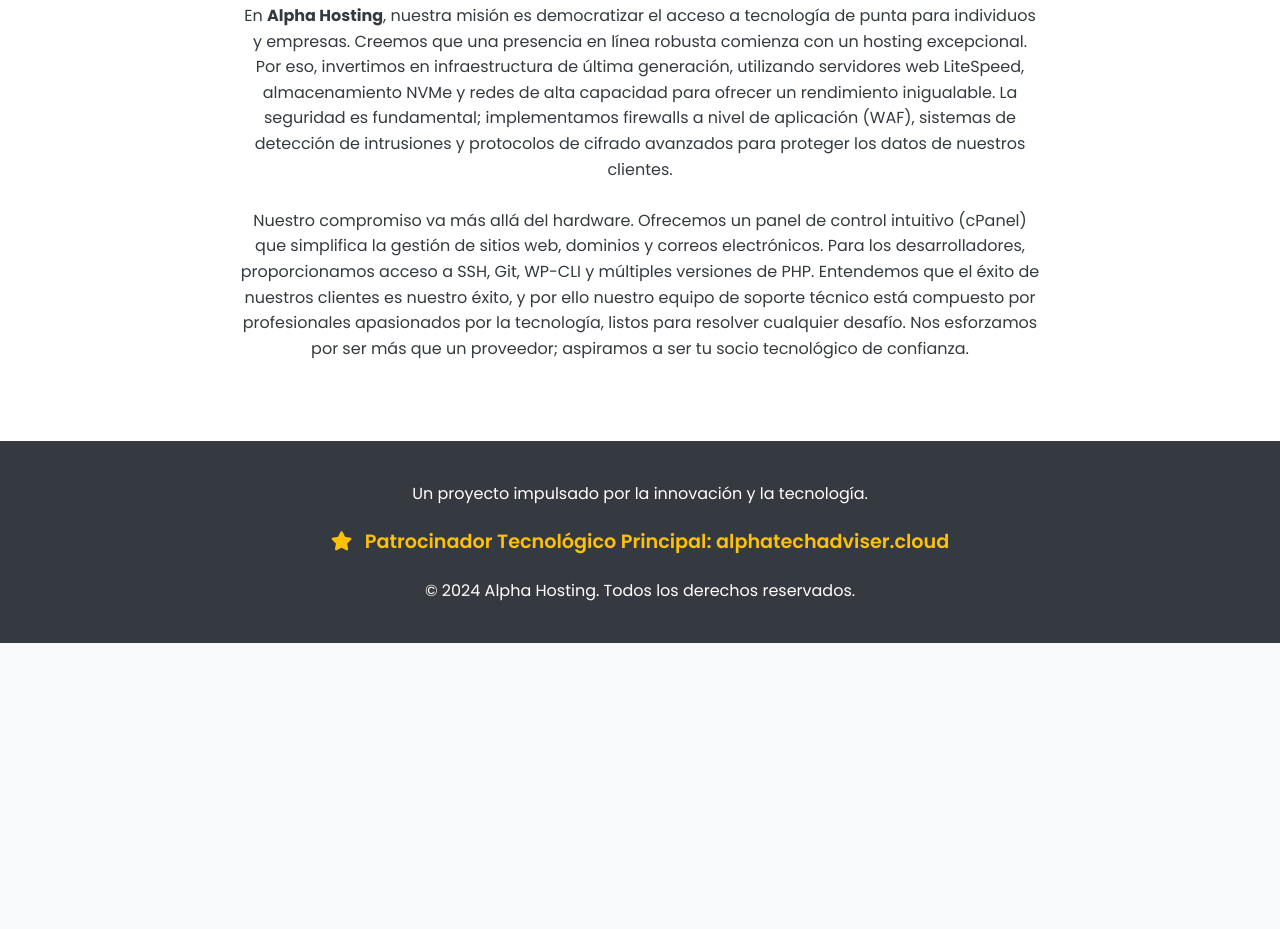
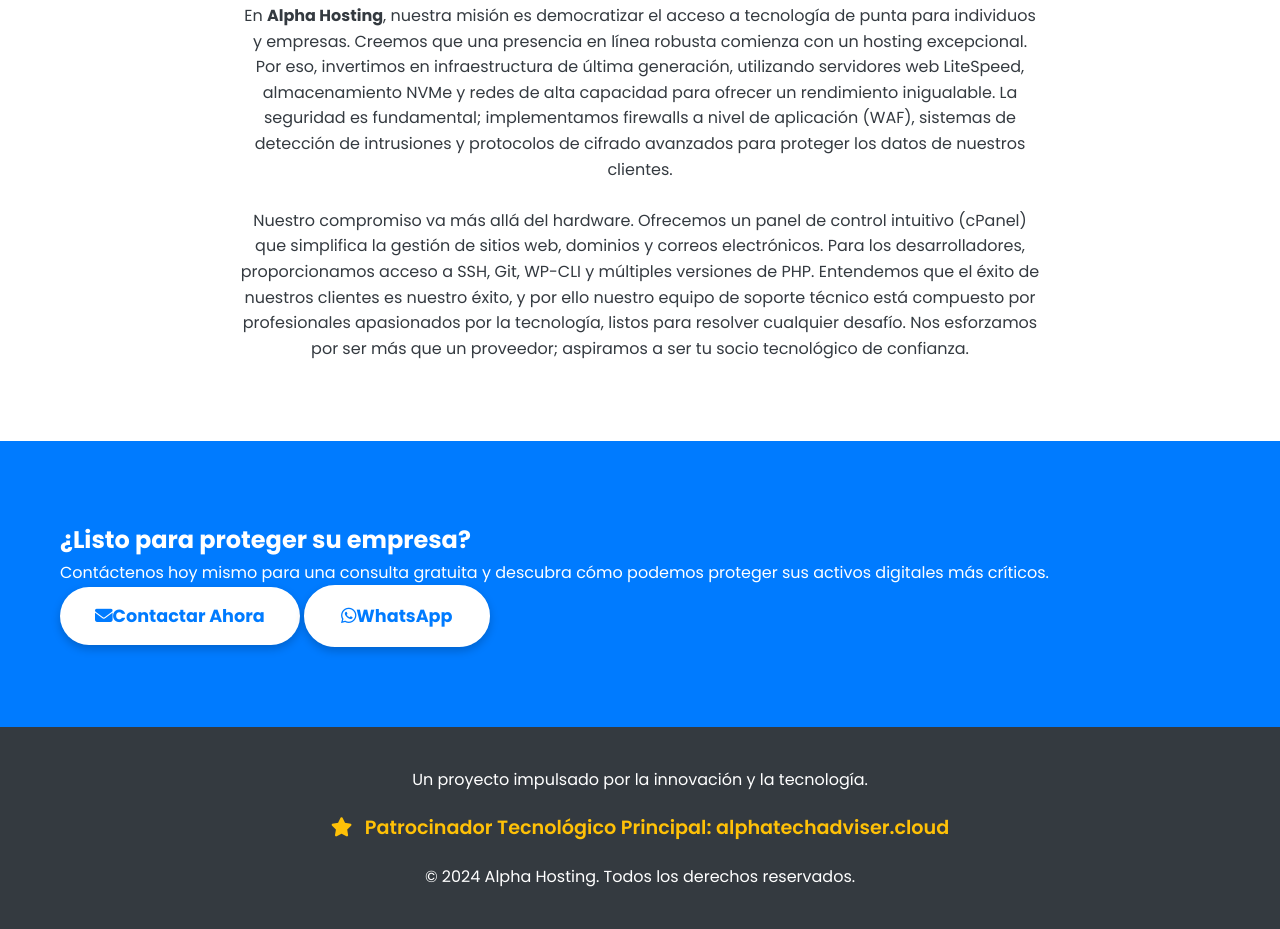
Before and after one commit to aalvarez351/conectandopersonas.life, a plain HTML site: page index.html in a window 1280 px wide. Shown: the part 3167-4096 px from the top of the page. Before the commit the page ends 3810 px from the top, so only its background shows below. Drawn offline with Linux system fonts and the light colour scheme.

Commit message:
Mejorada sección de contacto con estilo coherente

```diff
--- a/index.html
+++ b/index.html
@@ -433,7 +433,25 @@
 
     </main>
 
-    <footer>
+    <section id="contacto" class="cta-section" style="background: var(--primary-color); color: var(--white); padding: 80px 0;">
+    <div class="container text-center">
+        <h2 class="display-5 fw-bold mb-4">¿Listo para proteger su empresa?</h2>
+        <p class="lead mb-4">
+            Contáctenos hoy mismo para una consulta gratuita y descubra cómo podemos
+            proteger sus activos digitales más críticos.
+        </p>
+        <div class="d-flex flex-column flex-md-row gap-3 justify-content-center">
+            <a href="mailto:aalvarez351@gmail.com" class="cta-button" style="background: var(--white); color: var(--primary-color);">
+                <i class="fas fa-envelope me-2"></i>Contactar Ahora
+            </a>
+            <a href="https://wa.me/50762982064" target="_blank" class="cta-button" style="background: var(--white); color: var(--primary-color); border: 2px solid var(--white);">
+                <i class="fab fa-whatsapp me-2"></i>WhatsApp
+            </a>
+        </div>
+    </div>
+</section>
+
+<footer>
         <div class="container footer-content">
             <p>Un proyecto impulsado por la innovación y la tecnología.</p>
             <p class="sponsor-logo">
```
